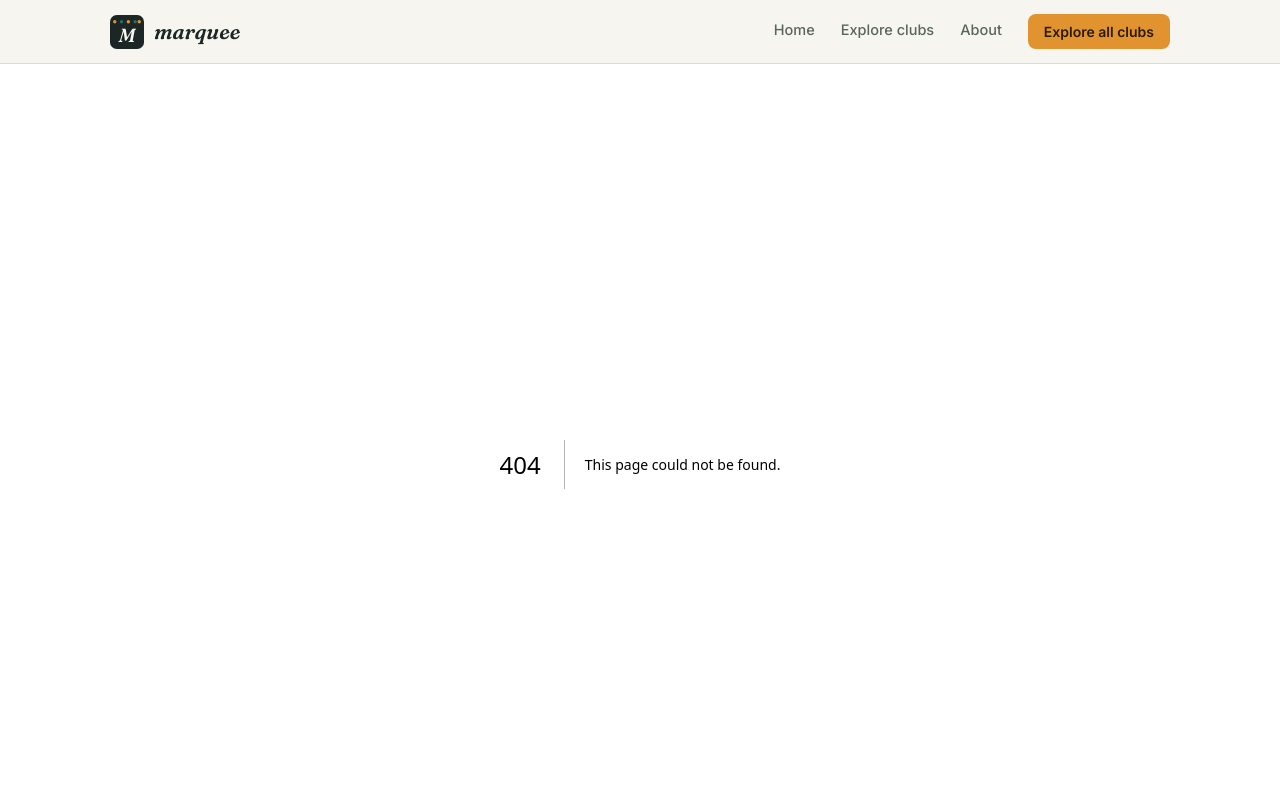
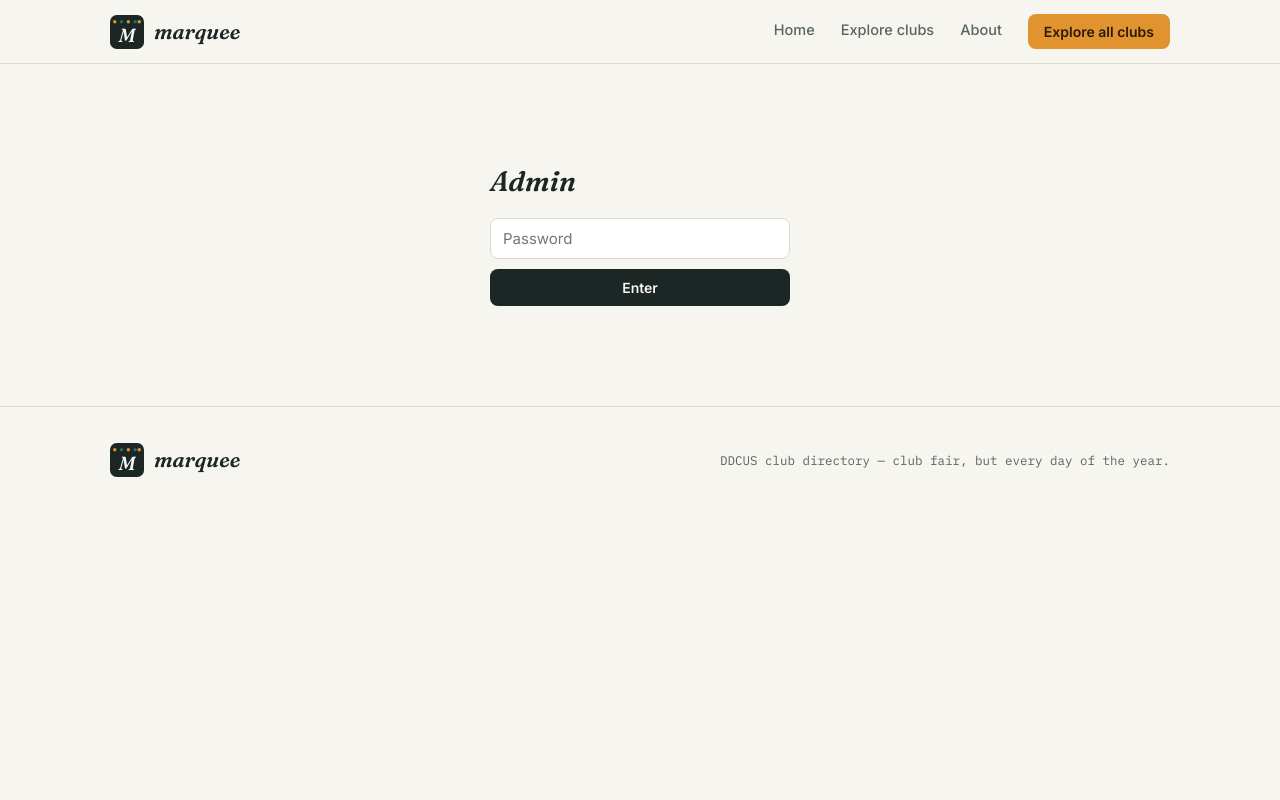
Before and after one commit to incercious/marqueeclubexpo, a Next.js app: page /admin in a window 1280 px wide. Before the commit this address had no page. Shown: the top 800 px of the page. Built offline with nearby package versions, Linux system fonts and the light colour scheme.

Commit message:
Added simple admin panel (strictly temporary)

```diff
--- /dev/null
+++ b/app/admin/page.js
@@ -0,0 +1,244 @@
+"use client";
+
+import { useState } from "react";
+import { COLORS, fontDisplay, fontBody, fontMono } from "@/lib/theme";
+import { ADMIN_PASSWORD } from "@/lib/adminConfig";
+
+// The simplest possible admin panel: a password box, two color pickers,
+// a live preview, and a button that generates the updated lib/theme.js
+// text for you to paste into GitHub -- same flow as any other site update.
+//
+// This does NOT push changes live by itself. The site has no database,
+// so there's nowhere for a color choice to "live" except in the code
+// itself. This page just makes editing that code easier than typing it
+// by hand.
+export default function AdminPage() {
+  const [authed, setAuthed] = useState(false);
+  const [password, setPassword] = useState("");
+  const [error, setError] = useState("");
+  const [primary, setPrimary] = useState(COLORS.primary);
+  const [secondary, setSecondary] = useState(COLORS.secondary);
+  const [copied, setCopied] = useState(false);
+
+  const handleLogin = (e) => {
+    e.preventDefault();
+    if (password === ADMIN_PASSWORD) {
+      setAuthed(true);
+      setError("");
+    } else {
+      setError("Wrong password.");
+    }
+  };
+
+  const generatedTheme = `// ============================================================
+// One place for the site's colors and fonts. Change a value
+// here and it updates everywhere it's used.
+// ============================================================
+
+export const COLORS = {
+  bg: "${COLORS.bg}",
+  card: "${COLORS.card}",
+  ink: "${COLORS.ink}",
+  inkSoft: "${COLORS.inkSoft}",
+  line: "${COLORS.line}",
+  primary: "${primary}",
+  primaryDark: "${COLORS.primaryDark}",
+  secondary: "${secondary}",
+};
+
+export const fontDisplay = "'Fraunces', Georgia, serif";
+export const fontBody = "'Inter', system-ui, sans-serif";
+export const fontMono = "'IBM Plex Mono', ui-monospace, monospace";
+`;
+
+  const handleCopy = async () => {
+    try {
+      await navigator.clipboard.writeText(generatedTheme);
+      setCopied(true);
+      setTimeout(() => setCopied(false), 2500);
+    } catch {
+      setCopied(false);
+    }
+  };
+
+  if (!authed) {
+    return (
+      <div style={{ maxWidth: 340, margin: "100px auto", padding: "0 20px" }}>
+        <h1
+          style={{
+            fontFamily: fontDisplay,
+            fontStyle: "italic",
+            fontWeight: 600,
+            fontSize: 28,
+            color: COLORS.ink,
+            marginBottom: 20,
+          }}
+        >
+          Admin
+        </h1>
+        <form onSubmit={handleLogin} style={{ display: "flex", flexDirection: "column", gap: 10 }}>
+          <input
+            type="password"
+            value={password}
+            onChange={(e) => setPassword(e.target.value)}
+            placeholder="Password"
+            autoFocus
+            style={{
+              fontFamily: fontBody,
+              fontSize: 15,
+              padding: "10px 12px",
+              border: `1px solid ${COLORS.line}`,
+              borderRadius: 8,
+              outline: "none",
+            }}
+          />
+          <button
+            type="submit"
+            style={{
+              fontFamily: fontBody,
+              fontWeight: 600,
+              fontSize: 14,
+              background: COLORS.ink,
+              color: COLORS.bg,
+              border: "none",
+              borderRadius: 8,
+              padding: "10px 14px",
+              cursor: "pointer",
+            }}
+          >
+            Enter
+          </button>
+          {error && (
+            <p style={{ fontFamily: fontMono, fontSize: 12.5, color: "#A3372B", margin: 0 }}>
+              {error}
+            </p>
+          )}
+        </form>
+      </div>
+    );
+  }
+
+  return (
+    <div style={{ maxWidth: 480, margin: "60px auto", padding: "0 20px 60px" }}>
+      <h1
+        style={{
+          fontFamily: fontDisplay,
+          fontStyle: "italic",
+          fontWeight: 600,
+          fontSize: 30,
+          color: COLORS.ink,
+          margin: "0 0 6px",
+        }}
+      >
+        Site colors
+      </h1>
+      <p style={{ fontFamily: fontBody, fontSize: 14, lineHeight: 1.6, color: COLORS.inkSoft, margin: "0 0 28px" }}>
+        Pick new colors, preview them below, then copy the updated file and paste it into{" "}
+        <code style={{ fontFamily: fontMono, background: COLORS.line, padding: "1px 5px", borderRadius: 4 }}>
+          lib/theme.js
+        </code>{" "}
+        on GitHub, same as any other update.
+      </p>
+
+      <div style={{ display: "flex", gap: 24, marginBottom: 24 }}>
+        <label
+          style={{
+            display: "flex",
+            flexDirection: "column",
+            gap: 6,
+            fontFamily: fontBody,
+            fontSize: 13,
+            fontWeight: 600,
+            color: COLORS.ink,
+          }}
+        >
+          Primary
+          <input
+            type="color"
+            value={primary}
+            onChange={(e) => setPrimary(e.target.value)}
+            style={{ width: 60, height: 36, border: "none", background: "none", cursor: "pointer" }}
+          />
+        </label>
+        <label
+          style={{
+            display: "flex",
+            flexDirection: "column",
+            gap: 6,
+            fontFamily: fontBody,
+            fontSize: 13,
+            fontWeight: 600,
+            color: COLORS.ink,
+          }}
+        >
+          Secondary
+          <input
+            type="color"
+            value={secondary}
+            onChange={(e) => setSecondary(e.target.value)}
+            style={{ width: 60, height: 36, border: "none", background: "none", cursor: "pointer" }}
+          />
+        </label>
+      </div>
+
+      <p style={{ fontFamily: fontMono, fontSize: 12, color: COLORS.inkSoft, margin: "0 0 8px" }}>
+        Preview
+      </p>
+      <div
+        style={{
+          display: "flex",
+          gap: 10,
+          alignItems: "center",
+          marginBottom: 32,
+          padding: 16,
+          background: COLORS.card,
+          border: `1px solid ${COLORS.line}`,
+          borderRadius: 10,
+        }}
+      >
+        <span
+          style={{
+            fontFamily: fontBody,
+            fontWeight: 600,
+            fontSize: 13,
+            padding: "8px 16px",
+            borderRadius: 8,
+            background: primary,
+            color: "#fff",
+          }}
+        >
+          Join club
+        </span>
+        <span
+          style={{
+            fontFamily: fontMono,
+            fontSize: 12,
+            padding: "5px 12px",
+            borderRadius: 999,
+            background: secondary + "26",
+            color: secondary,
+          }}
+        >
+          Category badge
+        </span>
+      </div>
+
+      <button
+        onClick={handleCopy}
+        style={{
+          fontFamily: fontBody,
+          fontWeight: 600,
+          fontSize: 14,
+          background: COLORS.ink,
+          color: COLORS.bg,
+          border: "none",
+          borderRadius: 8,
+          padding: "10px 18px",
+          cursor: "pointer",
+        }}
+      >
+        {copied ? "Copied ✓" : "Copy updated theme.js"}
+      </button>
+    </div>
+  );
+}
--- a/app/clubs/[slug]/page.js
+++ b/app/clubs/[slug]/page.js
@@ -65,7 +65,7 @@ export default function ClubPage({ params }) {
         {club.name}
       </h1>
 
-      <VideoPlaceholder />
+      <VideoPlaceholder videoUrl={club.videoUrl} />
 
       <p style={{ fontFamily: fontBody, fontSize: 16, lineHeight: 1.7, color: COLORS.ink, margin: "26px 0" }}>
         {club.longDescription}
--- /dev/null
+++ b/lib/adminConfig.js
@@ -0,0 +1,6 @@
+// Basic gate for the /admin page -- change this to anything you want.
+// Heads up: this is NOT real security. Since it's just a password check
+// baked into the site's code, anyone who really wanted to could find it
+// by inspecting the page. Fine for keeping color changes to yourself,
+// not for anything sensitive.
+export const ADMIN_PASSWORD = "gomarquee2026";
```
Also changed, not shown: components/VideoPlaceholder.js (+41 -2 lines).
